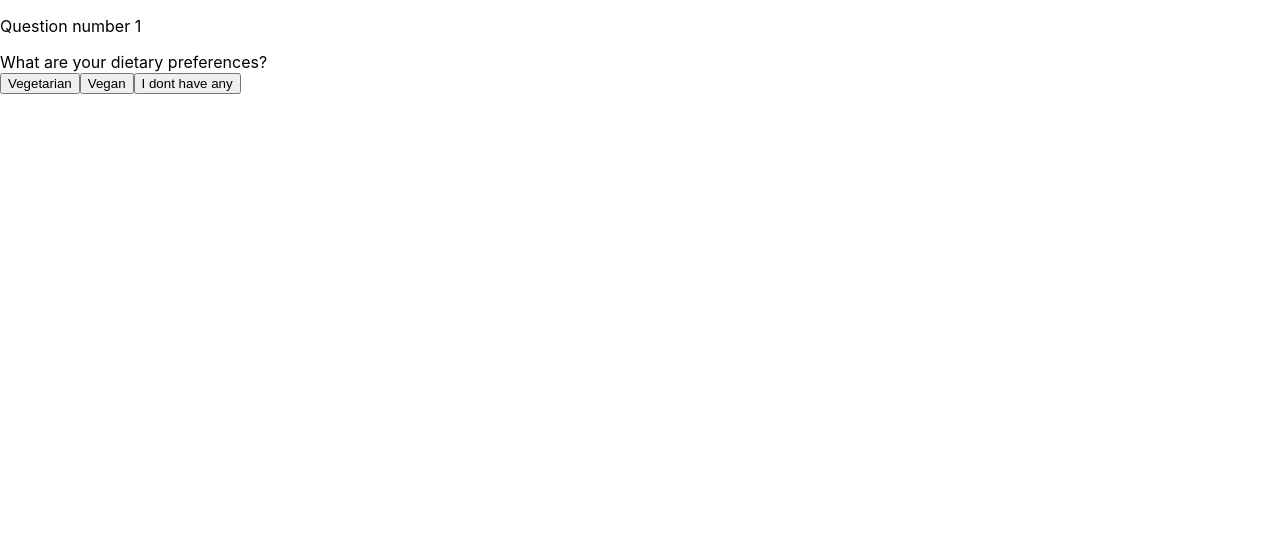
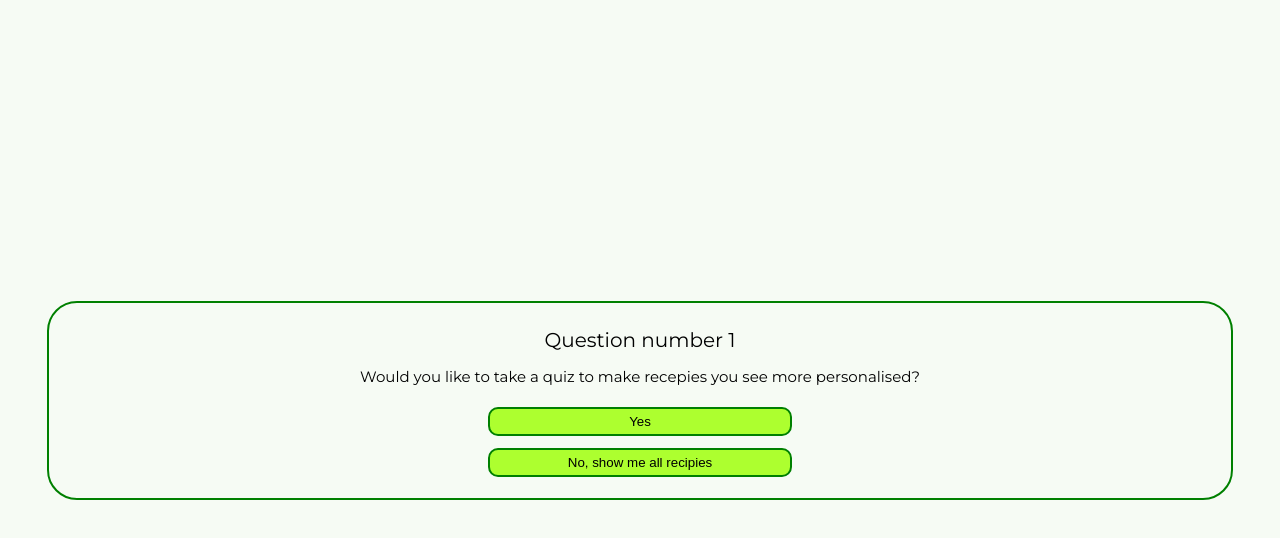
Before and after one commit to KacperKubic/recipies-app, a React (Create React App) app: page / in a window 1280 px wide. Shown: the top 538 px of the page. Built offline with nearby package versions, Linux system fonts and the light colour scheme; the HTML template or start-up script is replaced by a standard one.

Commit message:
Third commit
Finished the logic of the quiz, started creating hompeage. Started styling quiz

```diff
--- a/package.json
+++ b/package.json
@@ -7,6 +7,7 @@
     "@testing-library/react": "^13.4.0",
     "@testing-library/user-event": "^13.5.0",
     "axios": "^1.4.0",
+    "js-cookie": "^3.0.5",
     "react": "^18.2.0",
     "react-dom": "^18.2.0",
     "react-scripts": "5.0.1",
--- a/src/App.js
+++ b/src/App.js
@@ -1,21 +1,23 @@
-import axios from 'axios';
-import './App.css';
-import {baseURL, apiKey} from './axiosConfig.js';
 import Quiz from './pages/Quiz';
+import Cookies from 'js-cookie';
+import { useEffect, useState } from 'react';
+import Homepage from './pages/Homepage';
 
 const App = () => {
+  const [quizEnded, setQuizEnded] = useState(false);
+  const quizDone = Cookies.get('done');
 
-  const test = () => {
-    axios.get(`${baseURL}?apiKey=${apiKey}&diet=vegan&number=5`).then(response => {
-      console.log(response)
-    }).catch(err => {
-      console.log(err)
-    })
-  }
+  useEffect(() => {
+    if(quizDone){
+      setQuizEnded(true)
+    }else{
+      return;
+    }
+  }, [quizDone])
 
   return (
     <div className="app">
-      <Quiz/>
+      {quizEnded ? <Homepage/> : <Quiz/>}
     </div>
   );
 }
--- /dev/null
+++ b/src/components/RecipieCard.js
@@ -0,0 +1,12 @@
+import React from "react";
+
+const RecepieCard = ({name, image}) => {
+    return (
+        <div className="recepie-card">
+            <img src={image} alt={name}></img>
+            <h3>{name}</h3>
+        </div>
+     );
+}
+
+export default RecepieCard;
--- a/src/pages/Homepage.js
+++ b/src/pages/Homepage.js
@@ -0,0 +1,67 @@
+import Cookies from "js-cookie";
+import axios from 'axios';
+import { useEffect, useState } from "react";
+import {baseURL, apiKey} from '../axiosConfig.js';
+import RecipieCard from '../components/RecipieCard.js'
+
+const Homepage = () => {
+    const [diet, setDiet] = useState('');
+    const [gluten, setGluten] = useState('');
+    const [basic, setBasic] = useState('')
+
+    const [recipies, setRecipies] = useState([])
+
+
+    useEffect(() => {
+        setDiet(Cookies.get('diet'));
+        setGluten(Cookies.get('gluten'));
+        setBasic(Cookies.get('basic'))
+    }, [])
+
+    useEffect(() =>{
+        if(gluten && diet){
+            axios.get(`${baseURL}?apiKey=${apiKey}&diet=${diet},${gluten}&number=5`).then(response => {
+                setRecipies(response.data.results)
+            }).catch(err => {
+                console.log(err)
+            })
+        }
+        else if(diet){
+            axios.get(`${baseURL}?apiKey=${apiKey}&diet=${diet}&number=5`).then(response => {
+                setRecipies(response.data.results)
+            }).catch(err => {
+                console.log(err)
+            })
+        }else if(gluten){
+            axios.get(`${baseURL}?apiKey=${apiKey}&diet=${gluten}&number=5`).then(response => {
+                setRecipies(response.data.results)
+            }).catch(err => {
+                console.log(err)
+            })
+        }else if(basic){
+            axios.get(`${baseURL}?apiKey=${apiKey}&number=5`).then(response => {
+                setRecipies(response.data.results)
+            }).catch(err => {
+                console.log(err)
+            })
+        }
+    }, [gluten, diet, basic])
+
+    return (
+        <div className="homepage">
+            <div className="title">
+                <h3>Recipify</h3>
+            </div>
+            <div className="search">
+                search
+            </div>
+            <div className="results">
+                {recipies.map((recipie) => {
+                    return <RecipieCard key={recipie.id} name={recipie.title} image={recipie.image}/>
+                })}
+            </div>
+        </div>
+     );
+}
+
+export default Homepage;
--- a/src/pages/Quiz.js
+++ b/src/pages/Quiz.js
@@ -1,21 +1,36 @@
 import React from "react";
 import { useState } from "react";
+import Cookies from "js-cookie";
+import '../styles/Quiz.css'
 
 const Quiz = () => {
     const questions = [
         {
+            question: 'Would you like to take a quiz to make recepies you see more personalised?',
+            anwsers: [
+                {anwser: 'Yes'},
+                {anwser: 'No, show me all recipies', value: 'basic', questionType: 'basic'}
+            ]
+        },
+        {
             question: 'What are your dietary preferences?',
             anwsers: [
-                {anwser: 'Vegetarian', value: 'vegetarian'},
-                {anwser: 'Vegan', value: 'vegan'},
+                {anwser: 'Vegetarian', value: 'vegetarian', questionType: 'diet'},
+                {anwser: 'Vegan', value: 'vegan', questionType: 'diet'},
                 {anwser: 'I dont have any', value: ''},
             ]
         },
         {
             question: 'Is your diet gluten free?',
             anwsers: [
-                {anwser: 'Yes', value: 'glutenfree'},
+                {anwser: 'Yes', value: 'glutenfree', questionType: 'gluten'},
                 {anwser: 'No', value: ''},
+            ]
+        },
+        {
+            question: 'Congrats on finishing the quiz',
+            anwsers: [
+                {anwser: 'Go to page', value: 'yes', questionType: 'done'},
             ]
         }
     ]
@@ -23,30 +38,39 @@ const Quiz = () => {
     const [currentQuestion, setCurrentQuestion] = useState(0);
 
 
-    const handleAnwserClick = (anwser) => {
-        console.log(anwser)
+    const handleAnwserClick = (anwser, questionType) => {
         const nextQuestion = currentQuestion +1;
+
+        if(questionType === 'diet'){
+            Cookies.set(questionType, anwser, {expires: 7})
+        }else if(questionType === 'gluten'){
+            Cookies.set(questionType, anwser)
+        }else if(questionType === 'basic'){
+            Cookies.set(questionType, anwser, {expires: 7})
+            Cookies.set('done', 'yes', {expires: 7})
+            window.location.reload();
+        }
+
         if(nextQuestion < questions.length){
             setCurrentQuestion(nextQuestion)
         }else{
-            console.log('Quiz ended')
+            Cookies.set(questionType, anwser, {expires: 7})
+            window.location.reload();
         }
     }
 
     return (
-        <div className="quiz">
-            <div className="questions">
-                <div className="question-number">
-                    <p>Question number {currentQuestion + 1}</p>
+        <div className="quiz-page">
+            <div className="quiz">
+                <div className="questions">
+                    <h3>Question number {currentQuestion + 1}</h3>
+                    <p>{questions[currentQuestion].question}</p>
                 </div>
-                <div className="question-text">
-                    {questions[currentQuestion].question}
+                <div className="answers">
+                    {questions[currentQuestion].anwsers.map((option) => (
+                        <button key={option.anwser} onClick={() => handleAnwserClick(option.value, option.questionType)}>{option.anwser}</button>
+                    ))}
                 </div>
-            </div>
-            <div className="questions">
-                {questions[currentQuestion].anwsers.map((option) => (
-                    <button key={option.value} onClick={() => handleAnwserClick(option.value)}>{option.anwser}</button>
-                ))}
             </div>
         </div>
      );
--- /dev/null
+++ b/src/styles/Quiz.css
@@ -0,0 +1,57 @@
+@import url('https://fonts.googleapis.com/css2?family=Montserrat&display=swap');
+
+.quiz-page{
+    height: 100vh;
+    width: 100vw;
+    background-color: #F6FBF4;
+    font-family: 'Montserrat', sans-serif;
+    display: flex;
+    align-items: center;
+    justify-content: center;
+    text-align: center;
+    flex-direction: column;
+}
+
+.quiz{
+    width: 90%;
+    height: auto;
+    border: 2px green solid;
+    border-radius: 30px;
+    padding: 15px;
+    display: flex;
+    flex-direction: column;
+    align-items: center;
+}
+
+.questions h3{
+    font-weight: 300;
+    font-size: 20px;
+    margin: 10px;
+}
+
+.questions p{
+    font-weight: 200;
+    font-size: 15px;
+}
+
+.answers{
+    width: 80%;
+    display: flex;
+    flex-direction: column;
+    align-items: center;
+}
+
+.answers button{
+    width: 33%;
+    height: auto;
+    padding: 5px;
+    border: 2px solid green;
+    border-radius: 10px;
+    background-color: greenyellow;
+    cursor: pointer;
+    margin: 6px;
+}
+
+.answers button:hover{
+    background-color: rgb(110, 173, 16);
+}
```
Also changed, not shown: src/App.css (deleted), 1 other file (tests, documents, lock files or other folders).
